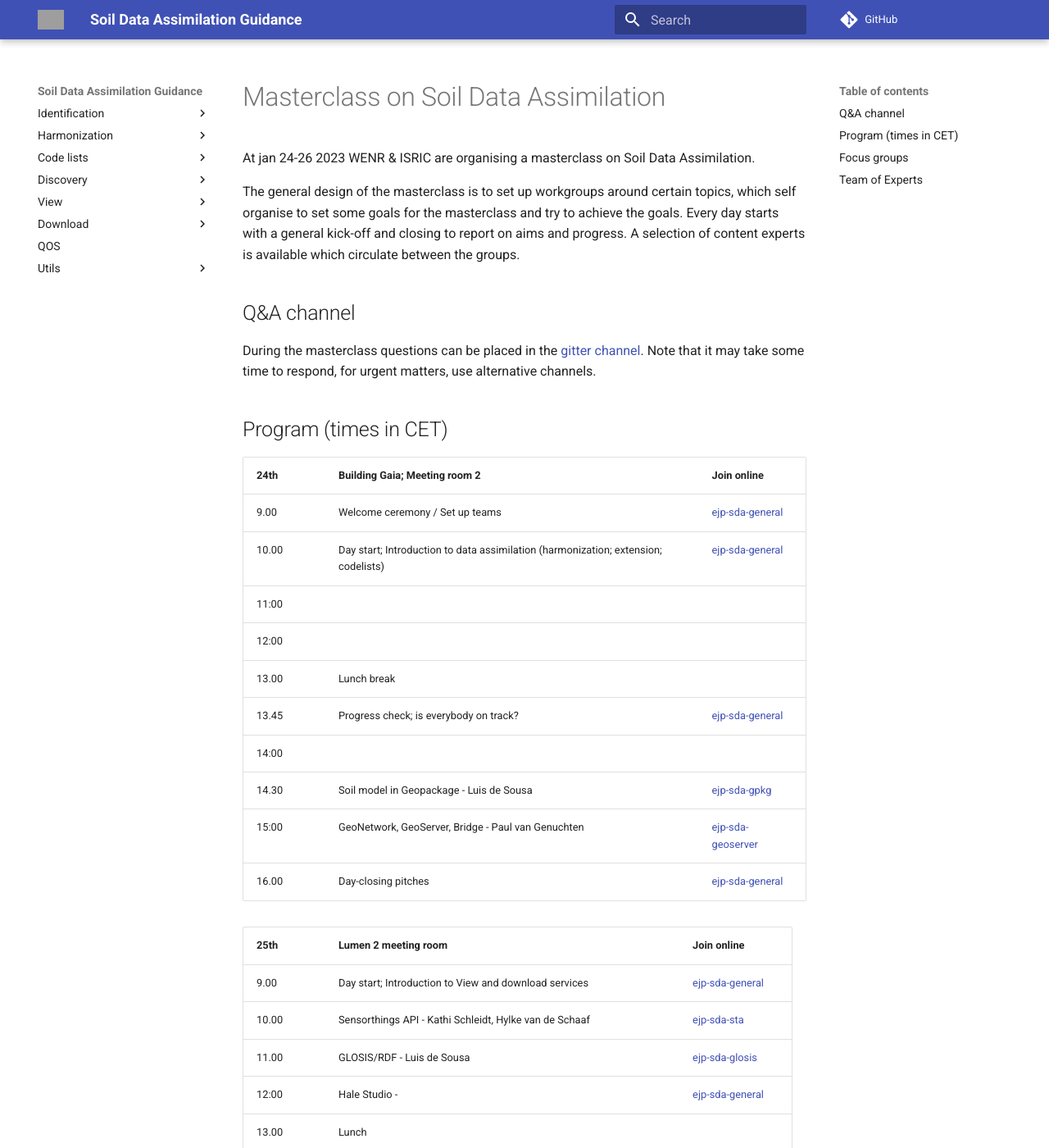
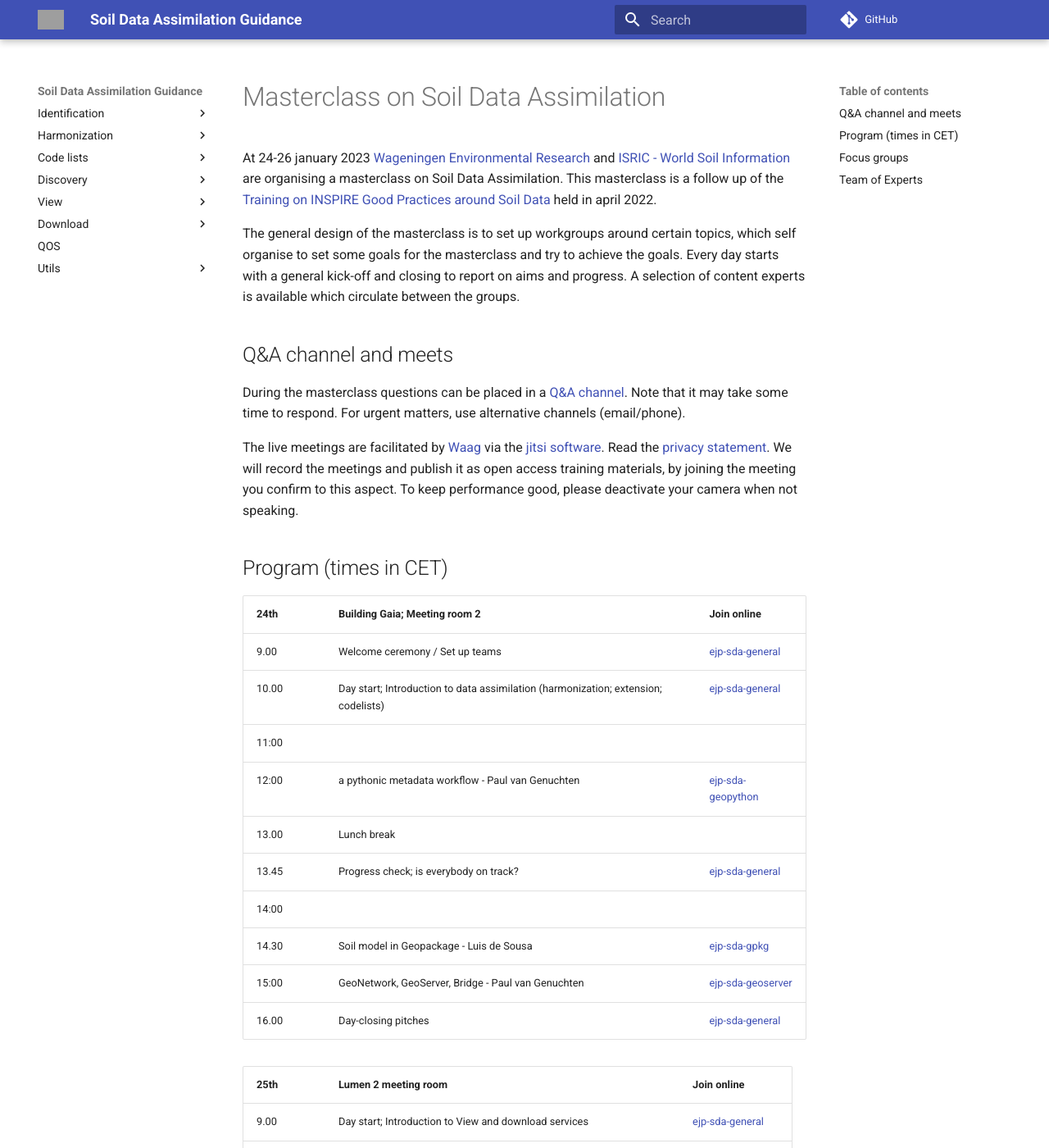
Before and after one commit to ejpsoil/soildata-assimilation-guidance, an MkDocs documentation site: the page built from docs/masterclass/index.md, in a window 1280 px wide and 1400 px high. Shown: the whole window at 82% size. Built offline with MkDocs 1.6.1 and Material for MkDocs 9.7.7, drawn with Linux system fonts in a browser that asks for light colours; comment, search, counter and statistics services are not loaded; grey boxes are pictures that could not be loaded.

Commit message:
add page about previous edition

```diff
--- a/docs/masterclass/index.md
+++ b/docs/masterclass/index.md
@@ -1,13 +1,17 @@
 # Masterclass on Soil Data Assimilation
 
-At jan 24-26 2023 WENR & ISRIC are organising a masterclass on Soil Data Assimilation.
+At 24-26 january 2023 [Wageningen Environmental Research](https://www.wur.nl/en/research-results/research-institutes/environmental-research.htm) and
+[ISRIC - World Soil Information](https://www.isric.org) are organising a masterclass on Soil Data Assimilation. This masterclass is a follow up of
+the [Training on INSPIRE Good Practices around Soil Data](./edition-2022.md) held in april 2022.
 
 The general design of the masterclass is to set up workgroups around certain topics, which self organise to set some goals for the masterclass and try to achieve the goals.
 Every day starts with a general kick-off and closing to report on aims and progress. A selection of content experts is available which circulate between the groups.
 
-## Q&A channel
+## Q&A channel and meets
 
-During the masterclass questions can be placed in the [gitter channel](https://gitter.im/ejpsoil/soildata-assimilation-guidance). Note that it may take some time to respond, for urgent matters, use alternative channels.
+During the masterclass questions can be placed in a [Q&A channel](https://gitter.im/ejpsoil/soildata-assimilation-guidance). Note that it may take some time to respond. For urgent matters, use alternative channels (email/phone).
+
+The live meetings are facilitated by [Waag](https://waag.org) via the [jitsi software](https://github.com/jitsi). Read the [privacy statement](https://waag-org.translate.goog/nl/article/privacy-statement-meetwaagorg-jitsi/?_x_tr_sl=en&_x_tr_tl=de&_x_tr_hl=en&_x_tr_pto=wapp). We will record the meetings and publish it as open access training materials, by joining the meeting you confirm to this aspect. To keep performance good, please deactivate your camera when not speaking.
 
 ## Program (times in CET)
 
@@ -16,7 +20,7 @@
 | 9.00 | Welcome ceremony / Set up teams | [ejp-sda-general](https://meet.waag.org/ejp-sda-general) |
 | 10.00 | Day start; Introduction to data assimilation (harmonization; extension; codelists) | [ejp-sda-general](https://meet.waag.org/ejp-sda-general) |
 | 11:00 |  |  |
-| 12:00 |  |  |
+| 12:00 | a pythonic metadata workflow - Paul van Genuchten | [ejp-sda-geopython](https://meet.waag.org/ejp-sda-geopython)  |
 | 13.00 | Lunch break |  |
 | 13.45 | Progress check; is everybody on track? | [ejp-sda-general](https://meet.waag.org/ejp-sda-general) |
 | 14:00 |  |  |
```
Also changed, not shown: docs/masterclass/edition-2022.md (added, +25 -0 lines), docs/masterclass/img/museum.png (added).
